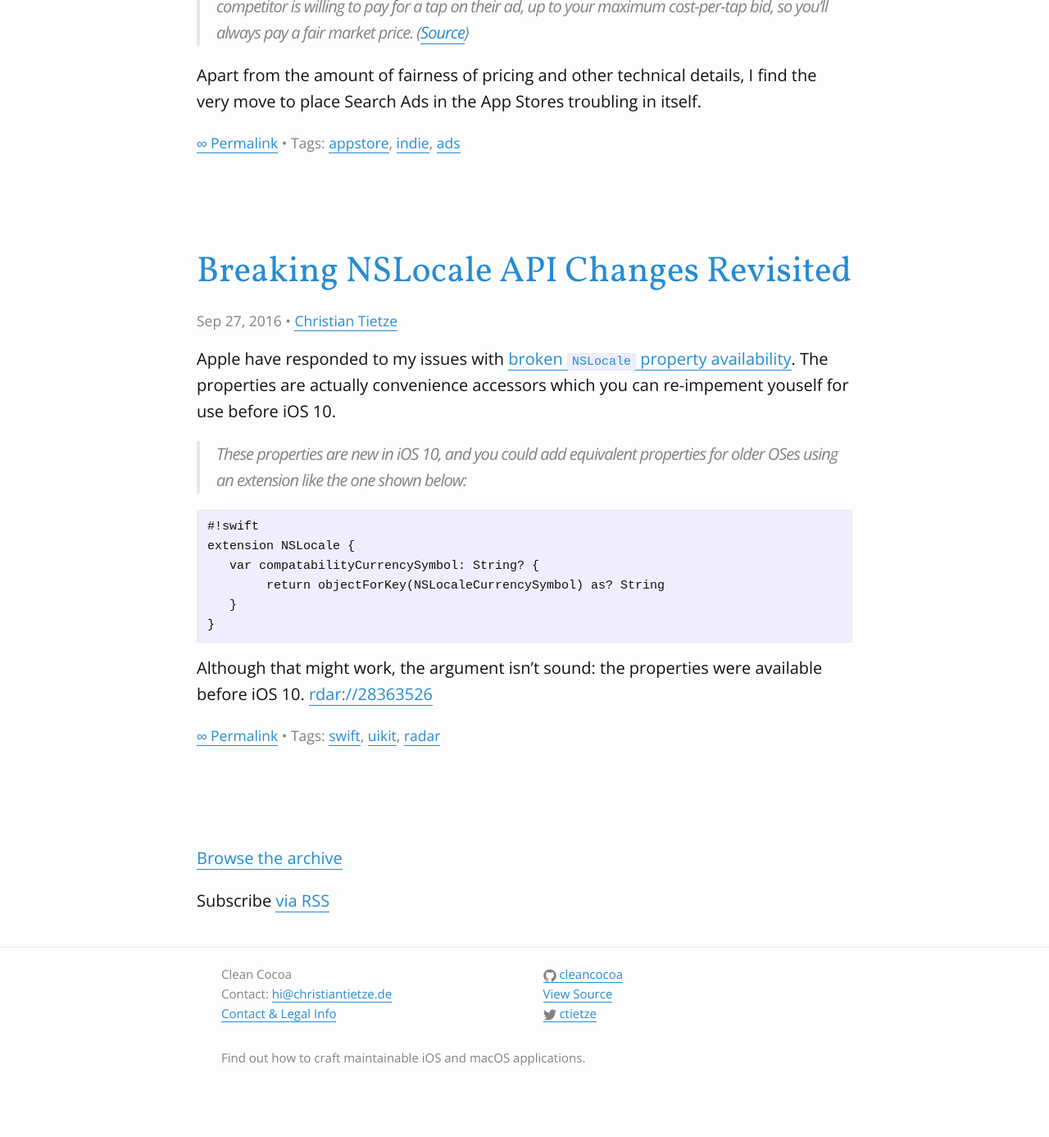
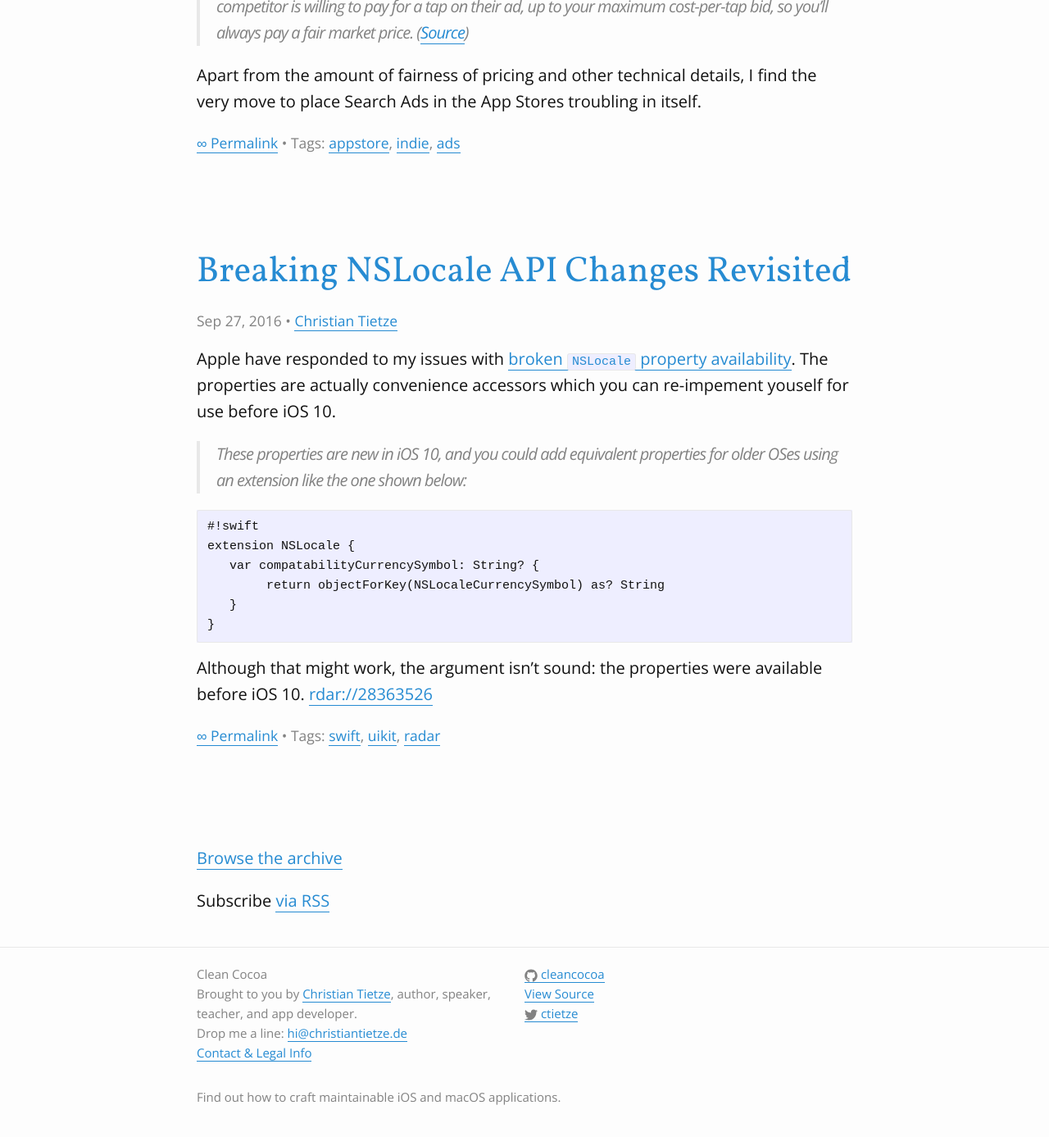
Before and after one commit to CleanCocoa/cleancocoa.github.io, a Jekyll site: the page built from index.html, in a window 1280 px wide and 1400 px high, scrolled down 15337 px. Shown: the top 1387 px of the window at 82% size. Built offline with Jekyll 4.4.1, drawn with Linux system fonts in a browser that asks for light colours; before the commit the page ends 16689 px from its top, so only the background shows below that.

Commit message:
fix footer alignment

```diff
--- a/_includes/footer.html
+++ b/_includes/footer.html
@@ -6,7 +6,8 @@
       <div class="footer-col footer-col-1">
         <ul class="contact-list">
           <li>{{ site.title }}</li>
-          <li>Contact: <a href="mailto:{{ site.email }}">{{ site.email }}</a></li>
+          <li>Brought to you by <a href="http://christiantietze.de" title="Christian Tietze">Christian Tietze</a>, author, speaker, teacher, and app developer.</li>
+          <li>Drop me a line: <a href="mailto:{{ site.email }}">{{ site.email }}</a></li>
           <li><a href="/contact/">Contact & Legal Info</a></li>
         </ul>
       </div>
--- a/_sass/_layout.scss
+++ b/_sass/_layout.scss
@@ -128,14 +128,13 @@ $footer-spacing: 30px;
 .footer-col-wrapper {
     font-size: 15px;
     color: $grey-color;
-    margin-left: $footer-spacing / 2;
     @extend %clearfix;
 }
 
 .footer-col {
     float: left;
     margin-bottom: $footer-spacing / 2;
-    padding-left: $footer-spacing / 2;
+    padding-right: $footer-spacing / 2;
 }
 
 .footer-col-1 {
```
